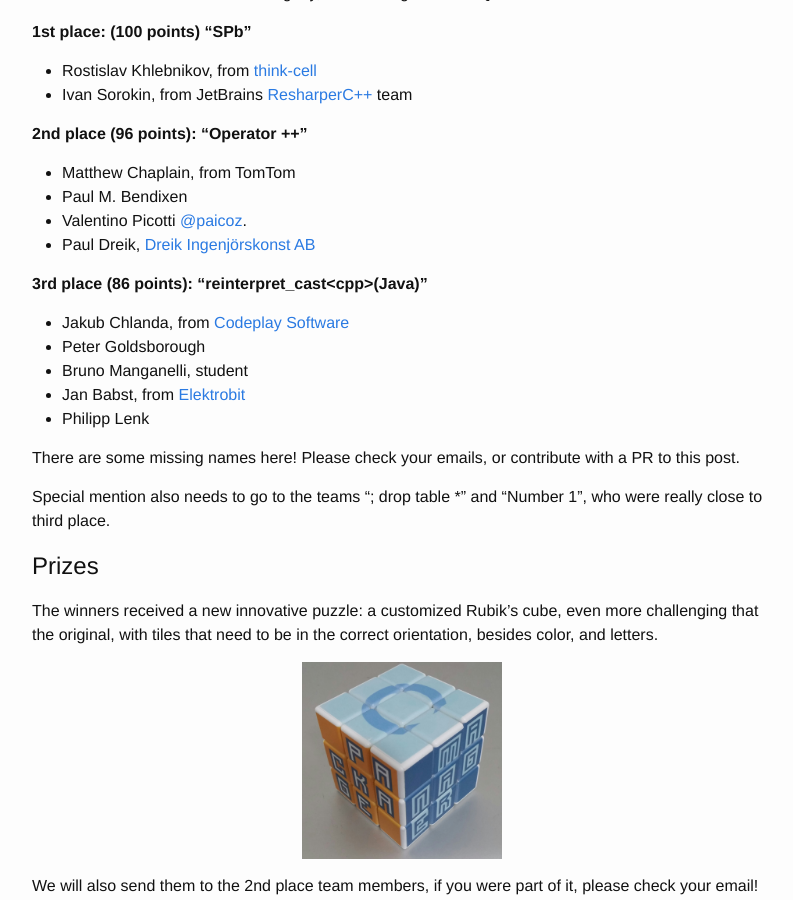
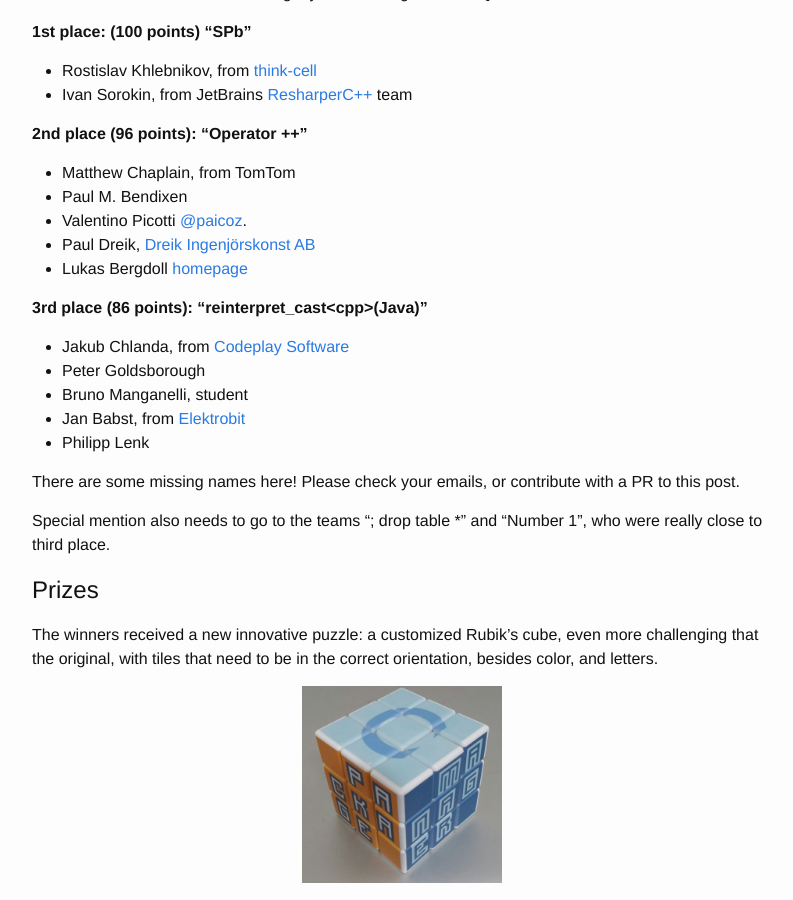
Before and after one commit to conan-io/conan-io.github.io, a Jekyll site: the page built from _posts/2016-11-25-MeetingC++-Quiz.markdown, in a window 1280 px wide and 900 px high, scrolled down 2541 px. Shown: the whole window, without its empty margins (238-1031 px from the left). Built offline with Jekyll 4.4.1, drawn with Linux system fonts in a browser that asks for light colours; comment, search, counter and statistics services are not loaded.

Commit message:
Update 2016-11-25-MeetingC++-Quiz.markdown

```diff
--- a/_posts/2016-11-25-MeetingC++-Quiz.markdown
+++ b/_posts/2016-11-25-MeetingC++-Quiz.markdown
@@ -61,6 +61,7 @@ These are the teams that achieved glory, the MeetingC++2016 Quiz hall of fame:
 - Paul M. Bendixen
 - Valentino Picotti [@paicoz](https://twitter.com/paicoz).
 - Paul Dreik, [Dreik Ingenjörskonst AB](https://www.dreik.se/)
+- Lukas Bergdoll [homepage](www.lukas-bergdoll.net)
 
 **3rd place (86 points): “reinterpret_cast\<cpp\>(Java)”**
 
```
